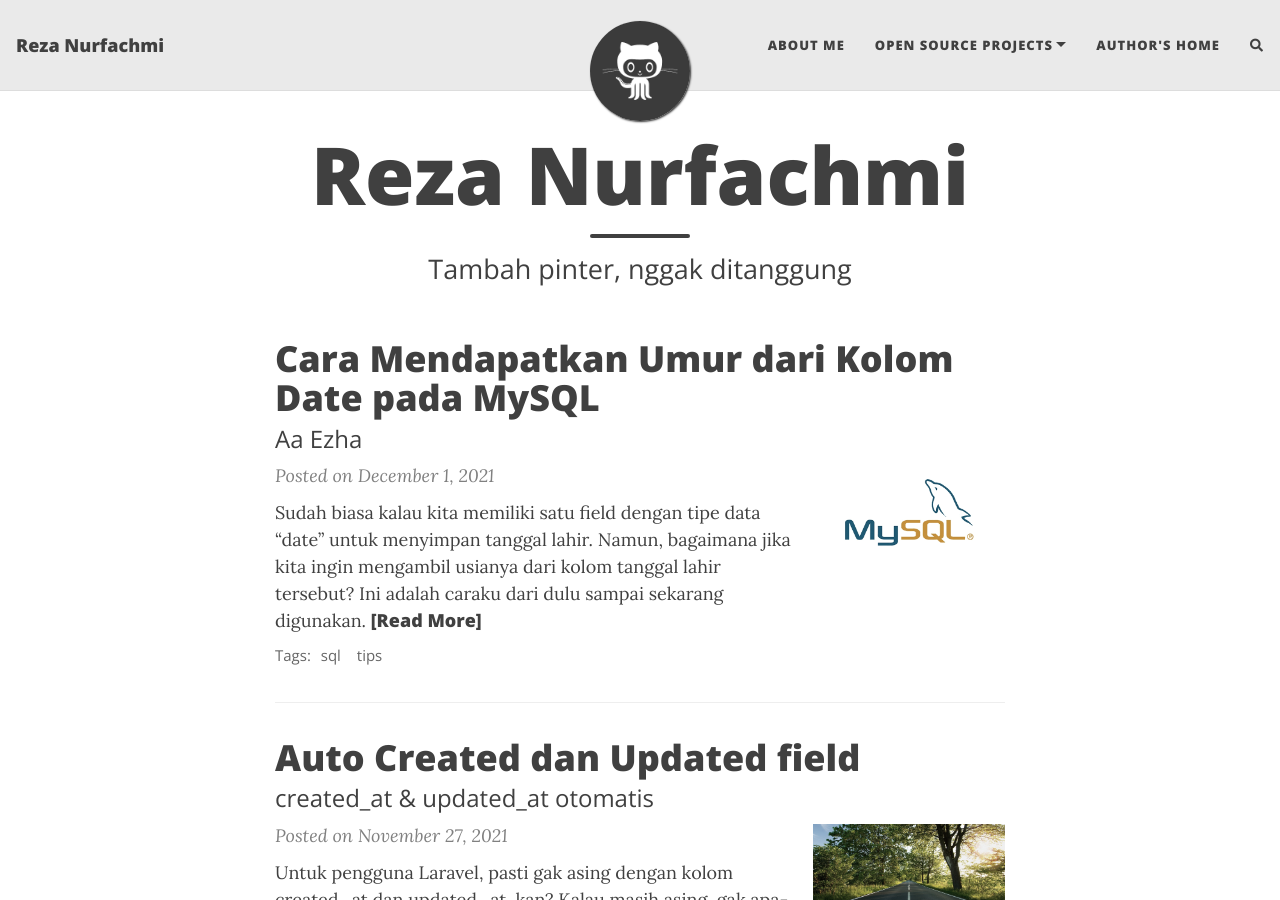
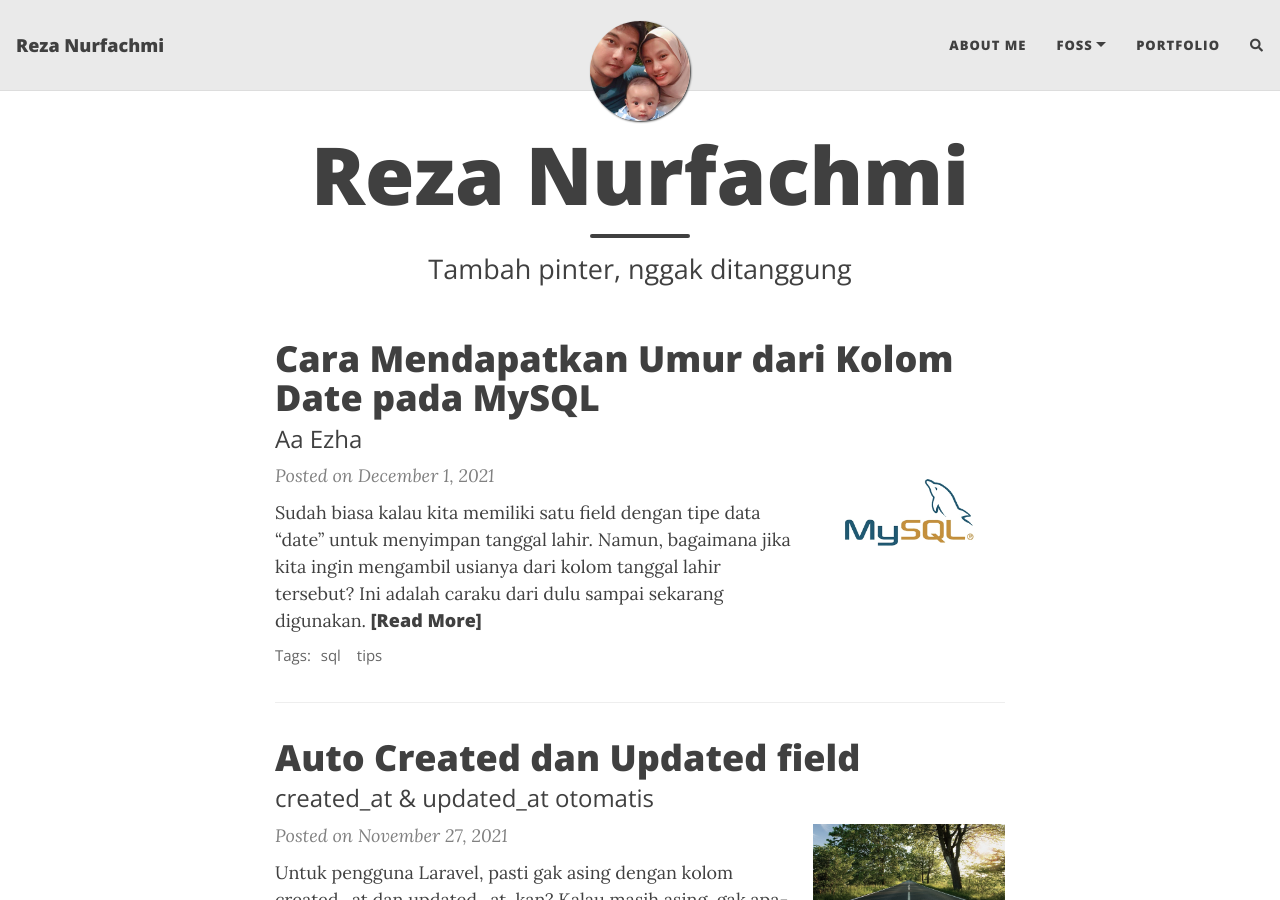
Before and after one commit to AaEzha/AaEzha.github.io, a Jekyll site: the page built from index.html, in a window 1280 px wide and 900 px high. Built offline with Jekyll 4.4.1, drawn with Linux system fonts in a browser that asks for light colours; nearby versions of some CDN libraries; the list of posts is cut into pages by our own code; comment, search, counter and statistics services are not loaded.

Commit message:
config: page change and avatar

```diff
--- a/_config.yml
+++ b/_config.yml
@@ -15,15 +15,18 @@ author: Reza Nurfachmi
 
 navbar-links:
   About Me: "aboutme"
-  Open Source Projects:
+  FOSS:
+    - Laravel + SB Admin 2: "https://github.com/AaEzha/Laravel---SB-Admin-2---Fortify"
+    - Laravel + AdminLTE 3: "https://github.com/AaEzha/Laravel---AdminLTE-3---Fortify"
+    - CodeIgniter 3 + SB Admin 2: "https://github.com/AaEzha/ci3-sbadmin2"
     - Github: "https://github.com/AaEzha"
-  Author's home: "https://nurfachmi.com"
+  Portfolio: "https://nurfachmi.com"
 
 # --- Logo --- #
 
 # Image to show in the navigation bar - works best with a square image
 # Remove this parameter if you don't want an image in the navbar
-avatar: "/assets/img/avatar-icon.png"
+avatar: "/assets/img/my-family.jpg"
 
 # By default, the image is cut into a circle. You can disable this behaviour by setting 'round-avatar: false'
 round-avatar: true
```
Also changed, not shown: assets/img/my-family.jpg (added).
